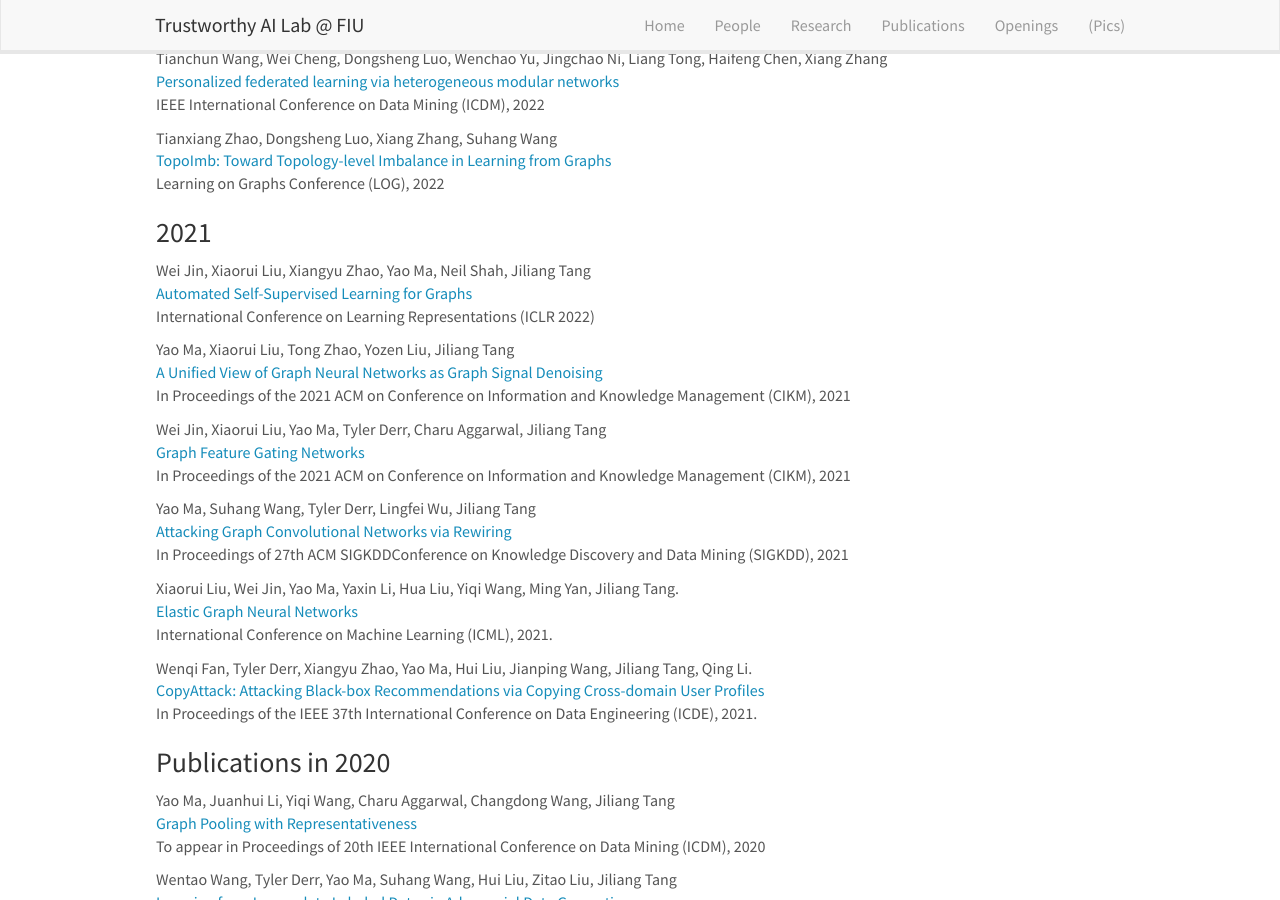
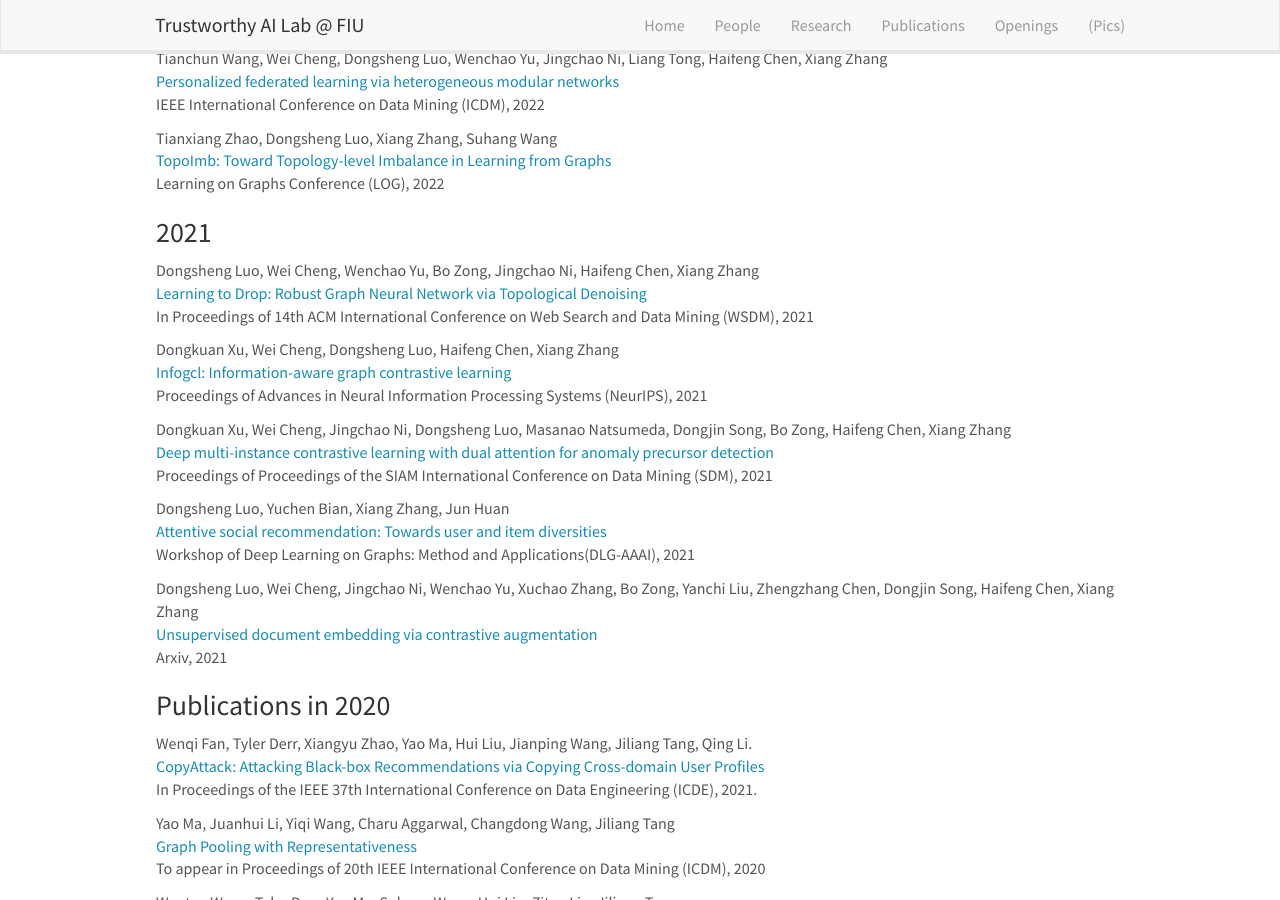
Before and after one commit to trustai4s-lab/trustai4s-lab.github.io, a Jekyll site: the page built from _pages/publications.md, in a window 1280 px wide and 900 px high, scrolled down 1791 px. Built offline with Jekyll 4.4.1, drawn with Linux system fonts in a browser that asks for light colours; nearby versions of some CDN libraries.

Commit message:
Update publications.md

```diff
--- a/_pages/publications.md
+++ b/_pages/publications.md
@@ -103,31 +103,33 @@ Learning on Graphs Conference (LOG), 2022
 ### 2021
 
 
-Wei Jin, Xiaorui Liu, Xiangyu Zhao, Yao Ma, Neil Shah, Jiliang Tang\
-[Automated Self-Supervised Learning for Graphs](https://arxiv.org/pdf/2106.05470.pdf)\
-International Conference on Learning Representations (ICLR 2022)
+Dongsheng Luo, Wei Cheng, Wenchao Yu, Bo Zong, Jingchao Ni, Haifeng Chen, Xiang Zhang\
+[Learning to Drop: Robust Graph Neural Network via Topological Denoising](https://arxiv.org/abs/2011.07057)\
+In Proceedings of 14th ACM International Conference on Web Search and Data Mining (WSDM), 2021
 
-Yao Ma, Xiaorui Liu, Tong Zhao, Yozen Liu, Jiliang Tang\
-[A Unified View of Graph Neural Networks as Graph Signal Denoising](https://dl.acm.org/doi/abs/10.1145/3459637.3482225?casa_token=AEB3ERghracAAAAA:wfXidUU6UHuVUHQ0aoJoP3tATTe6H1pTYum_MdDXhy2rfyZ41g0IKs_0cjsJtYW3qbznfmKg4AfjEg)\
-In Proceedings of the 2021 ACM on Conference on Information and Knowledge Management (CIKM), 2021
+Dongkuan Xu, Wei Cheng, Dongsheng Luo, Haifeng Chen, Xiang Zhang\
+[Infogcl: Information-aware graph contrastive learning]()\
+Proceedings of Advances in Neural Information Processing Systems (NeurIPS), 2021
 
-Wei Jin, Xiaorui Liu, Yao Ma, Tyler Derr, Charu Aggarwal, Jiliang Tang\
-[Graph Feature Gating Networks](https://arxiv.org/abs/2105.04493)\
-In Proceedings of the 2021 ACM on Conference on Information and Knowledge Management (CIKM), 2021
+Dongkuan Xu, Wei Cheng, Jingchao Ni, Dongsheng Luo, Masanao Natsumeda, Dongjin Song, Bo Zong, Haifeng Chen, Xiang Zhang\
+[Deep multi-instance contrastive learning with dual attention for anomaly precursor detection]()\
+Proceedings of Proceedings of the SIAM International Conference on Data Mining (SDM), 2021
 
-Yao Ma, Suhang Wang, Tyler Derr, Lingfei Wu, Jiliang Tang\
-[Attacking Graph Convolutional Networks via Rewiring](https://arxiv.org/abs/1906.03750)\
-In Proceedings of 27th ACM SIGKDDConference on Knowledge Discovery and Data Mining (SIGKDD), 2021
+Dongsheng Luo, Yuchen Bian, Xiang Zhang, Jun Huan\
+[Attentive social recommendation: Towards user and item diversities]()\
+Workshop of Deep Learning on Graphs: Method and Applications(DLG-AAAI), 2021
 
-Xiaorui Liu, Wei Jin, Yao Ma, Yaxin Li, Hua Liu, Yiqi Wang, Ming Yan, Jiliang Tang.\
-[Elastic Graph Neural Networks](https://proceedings.mlr.press/v139/liu21k.html)\
-International Conference on Machine Learning (ICML), 2021.
+Dongsheng Luo, Wei Cheng, Jingchao Ni, Wenchao Yu, Xuchao Zhang, Bo Zong, Yanchi Liu, Zhengzhang Chen, Dongjin Song, Haifeng Chen, Xiang Zhang\
+[Unsupervised document embedding via contrastive augmentation](https://proceedings.mlr.press/v139/liu21k.html)\
+Arxiv, 2021
+
+### Publications in 2020
+
 
 Wenqi Fan, Tyler Derr, Xiangyu Zhao, Yao Ma, Hui Liu, Jianping Wang, Jiliang Tang, Qing Li.\
 [CopyAttack: Attacking Black-box Recommendations via Copying Cross-domain User Profiles](https://ieeexplore.ieee.org/document/9458627)\
 In Proceedings of the IEEE 37th International Conference on Data Engineering (ICDE), 2021.
 
-### Publications in 2020
 
 Yao Ma, Juanhui Li, Yiqi Wang, Charu Aggarwal, Changdong Wang, Jiliang Tang\
 [Graph Pooling with Representativeness](https://ieeexplore.ieee.org/abstract/document/9338397)\
```
